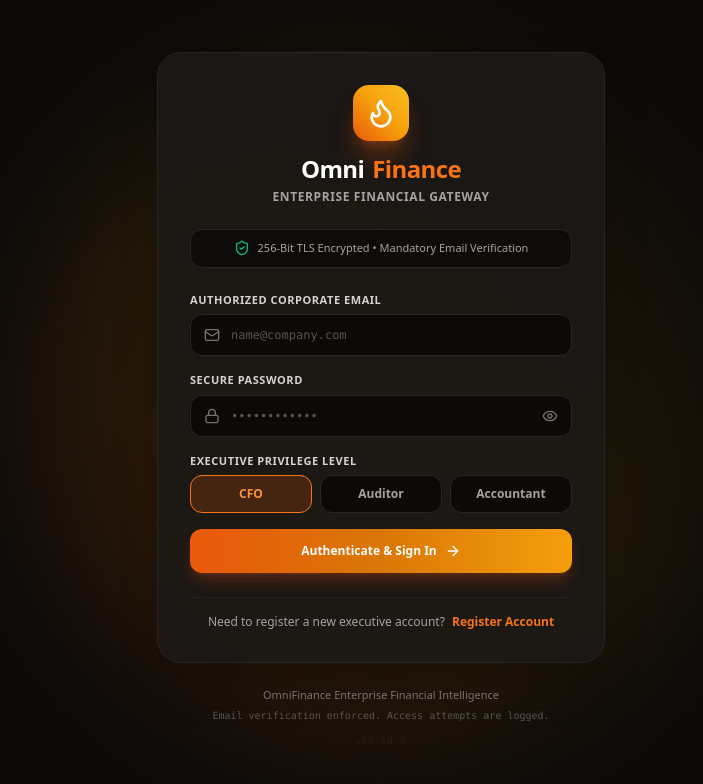
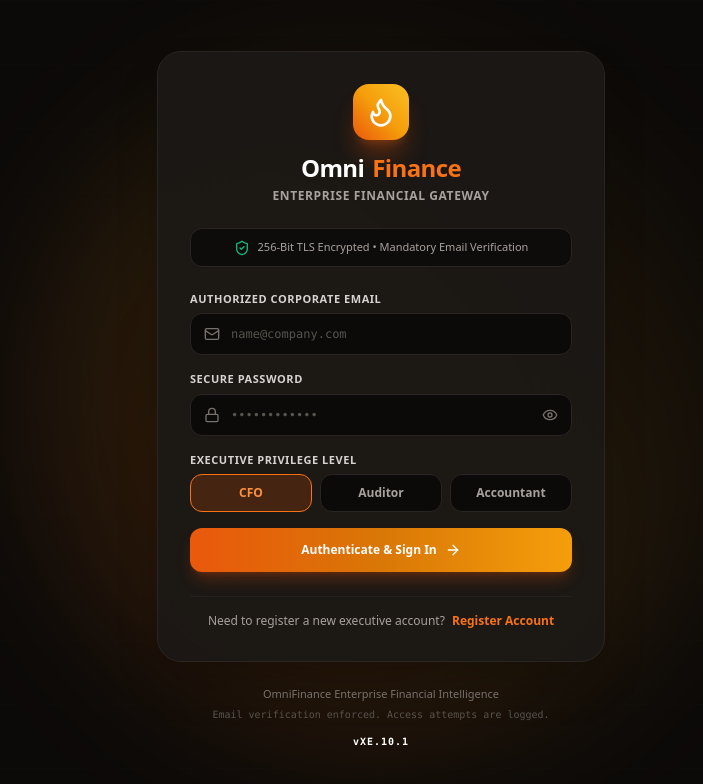
Before and after one commit to sshivangiisinhaa418-star/OmniFinance, a Next.js app: page /login in a window 1280 px wide. Shown: the top 784 px of the page, without its empty margins (259-962 px from the left). Built offline with nearby package versions, Linux system fonts and the light colour scheme; no server answers.

Commit message:
fix(login): update login page version string to vXE.10.1 in white text

```diff
--- a/app/login/page.tsx
+++ b/app/login/page.tsx
@@ -430,8 +430,8 @@ export default function LoginPage() {
         <p className="text-[10px] text-stone-600 font-mono">
           Email verification enforced. Access attempts are logged.
         </p>
-        <p className="text-[9px] text-stone-700/60 font-mono tracking-widest select-none pt-2 opacity-50 hover:opacity-100 transition-opacity">
-          vXE.10.0
+        <p className="text-[10px] text-white font-mono tracking-widest select-none pt-2 font-black">
+          vXE.10.1
         </p>
       </div>
     </div>
```
